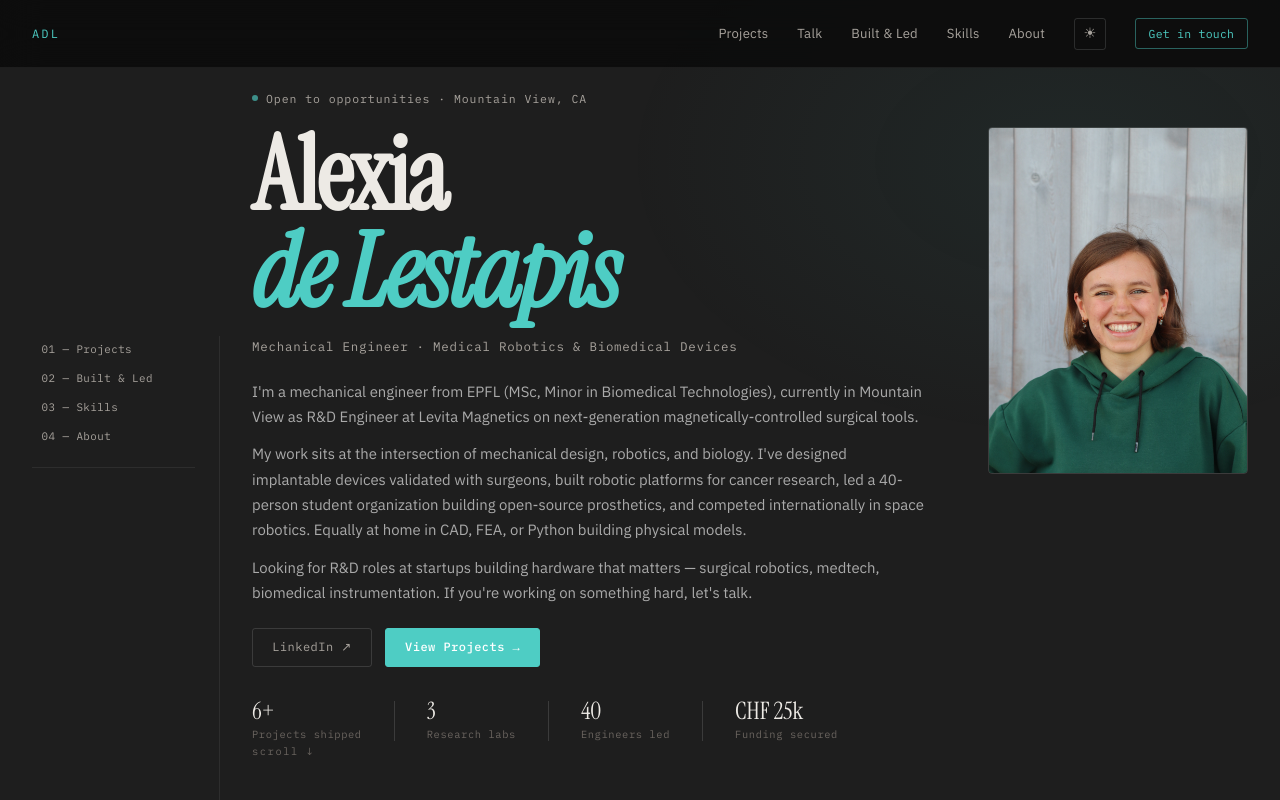
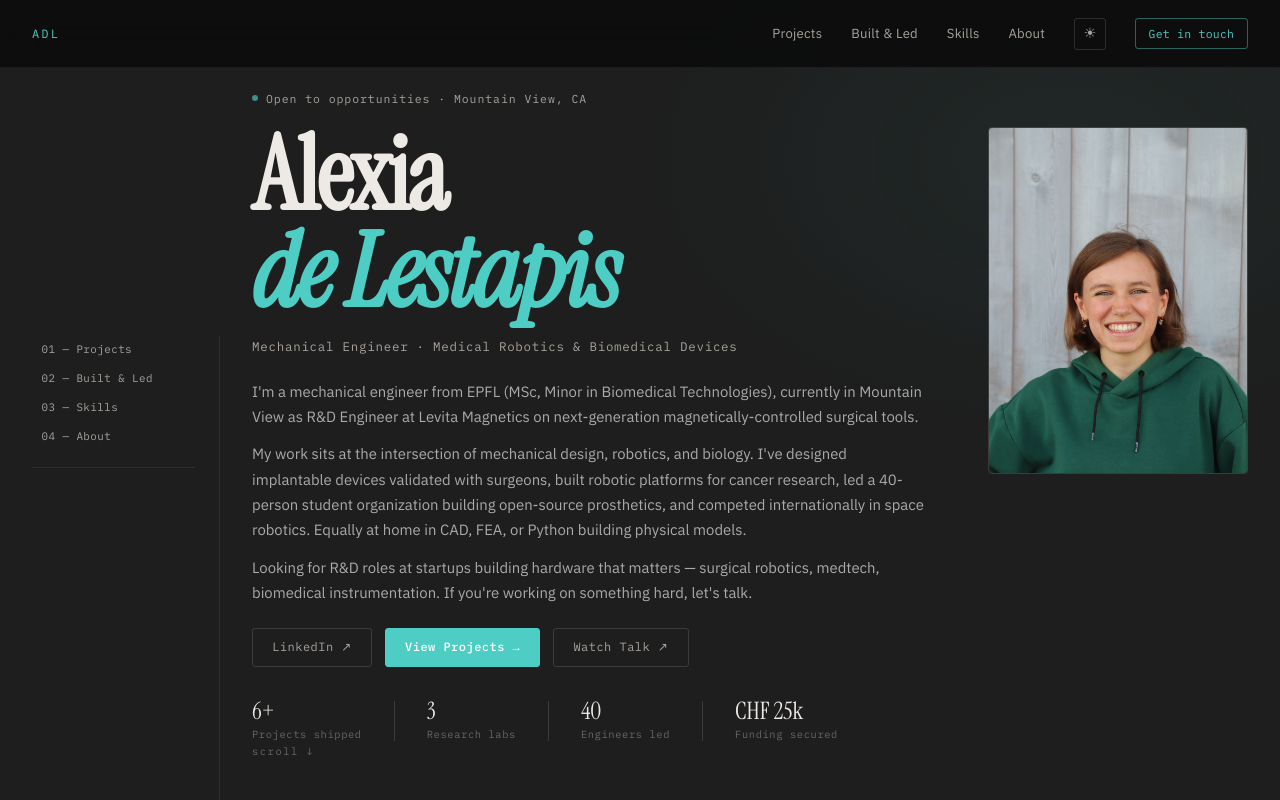
Before and after one commit to alexiadelestapis/alexiadelestapis.github.io, a plain HTML site: page index.html in a window 1280 px wide. Shown: the top 800 px of the page. Drawn offline with Linux system fonts and the light colour scheme.

Commit message:
Move Talk button to hero actions, remove from nav
Co-Authored-By: Claude Sonnet 4.6 <noreply@anthropic.com>

```diff
--- a/index.html
+++ b/index.html
@@ -15,7 +15,6 @@
     <span class="nav-logo">ADL</span>
     <div class="nav-links">
       <a href="#projects">Projects</a>
-      <a href="https://youtu.be/jJR-IjWnYsw" target="_blank">Talk</a>
       <a href="#built-led">Built &amp; Led</a>
       <a href="#skills">Skills</a>
       <a href="#hero">About</a>
@@ -68,6 +67,7 @@
           <div class="hero-actions">
             <a href="https://www.linkedin.com/in/alexia-de-lestapis-61ab93173" target="_blank" class="btn-ghost">LinkedIn ↗</a>
             <a href="#projects" class="btn-solid">View Projects →</a>
+            <a href="https://youtu.be/jJR-IjWnYsw" target="_blank" class="btn-ghost">Watch Talk ↗</a>
           </div>
         </div>
         <img class="hero-portrait" src="images/IMG_4706 (1).JPG" alt="Alexia de Lestapis"/>
```
